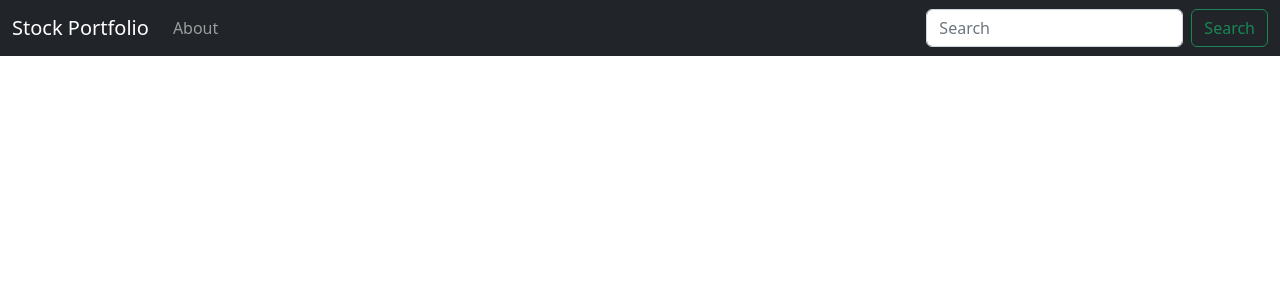
After one commit to suboo-coder/python-django-app, a Django app: template stocks/quotes/templates/base.html in a window 1280 px wide. The commit adds this page. Shown: the top 300 px of the page. Run offline with Django 5.2, Linux system fonts and the light colour scheme; the template is opened without the code that fills it, so the values that code supplies are empty.

Commit message:
Added new fetaures

```diff
--- a/stocks/quotes/templates/about.html
+++ b/stocks/quotes/templates/about.html
@@ -1 +1,7 @@
+{% extends 'base.html' %}
+
+{% block content %}
+
 <h1>About</h1>
+
+{% endblock %}
--- /dev/null
+++ b/stocks/quotes/templates/base.html
@@ -0,0 +1,36 @@
+<!doctype html>
+<html lang="en">
+  <head>
+    <meta charset="utf-8">
+    <meta name="viewport" content="width=device-width, initial-scale=1">
+    <title>Stock Portfolio</title>
+    <link href="https://cdn.jsdelivr.net/npm/bootstrap@5.2.3/dist/css/bootstrap.min.css" rel="stylesheet" integrity="sha384-rbsA2VBKQhggwzxH7pPCaAqO46MgnOM80zW1RWuH61DGLwZJEdK2Kadq2F9CUG65" crossorigin="anonymous">
+  </head>
+  <body>
+    <nav class="navbar navbar-expand-lg navbar-dark bg-dark">
+        <div class="container-fluid">
+          <a class="navbar-brand" href="{% url 'home' %}">Stock Portfolio</a>
+          <button class="navbar-toggler" type="button" data-bs-toggle="collapse" data-bs-target="#navbarSupportedContent" aria-controls="navbarSupportedContent" aria-expanded="false" aria-label="Toggle navigation">
+            <span class="navbar-toggler-icon"></span>
+          </button>
+          <div class="collapse navbar-collapse" id="navbarSupportedContent">
+            <ul class="navbar-nav me-auto mb-2 mb-lg-0">
+              <li class="nav-item">
+                <a class="nav-link" href="{% url 'about' %}">About</a>
+              </li>
+            </ul>
+            <form class="d-flex" role="search">
+              <input class="form-control me-2" type="search" placeholder="Search" aria-label="Search">
+              <button class="btn btn-outline-success" type="submit">Search</button>
+            </form>
+          </div>
+        </div>
+    </nav>
+    <div class="container">
+        <br/>
+        {% block content %}
+        {% endblock %}
+    </div>
+    <script src="https://cdn.jsdelivr.net/npm/bootstrap@5.2.3/dist/js/bootstrap.bundle.min.js" integrity="sha384-kenU1KFdBIe4zVF0s0G1M5b4hcpxyD9F7jL+jjXkk+Q2h455rYXK/7HAuoJl+0I4" crossorigin="anonymous"></script>
+  </body>
+</html>
--- a/stocks/quotes/templates/home.html
+++ b/stocks/quotes/templates/home.html
@@ -1 +1,7 @@
+{% extends 'base.html' %}
+
+{% block content %}
+
 <h1>Hello world!</h1>
+
+{% endblock %}
--- a/stocks/quotes/urls.py
+++ b/stocks/quotes/urls.py
@@ -3,5 +3,5 @@ from . import views
 
 urlpatterns = [
     path('', views.home, name='home'),
-    path('about.html', views.about, name='about'),
+    path('about.html', views.about, name='about'),  # href="{% url 'about' %}"
 ]
```
Also changed, not shown: README.md.
